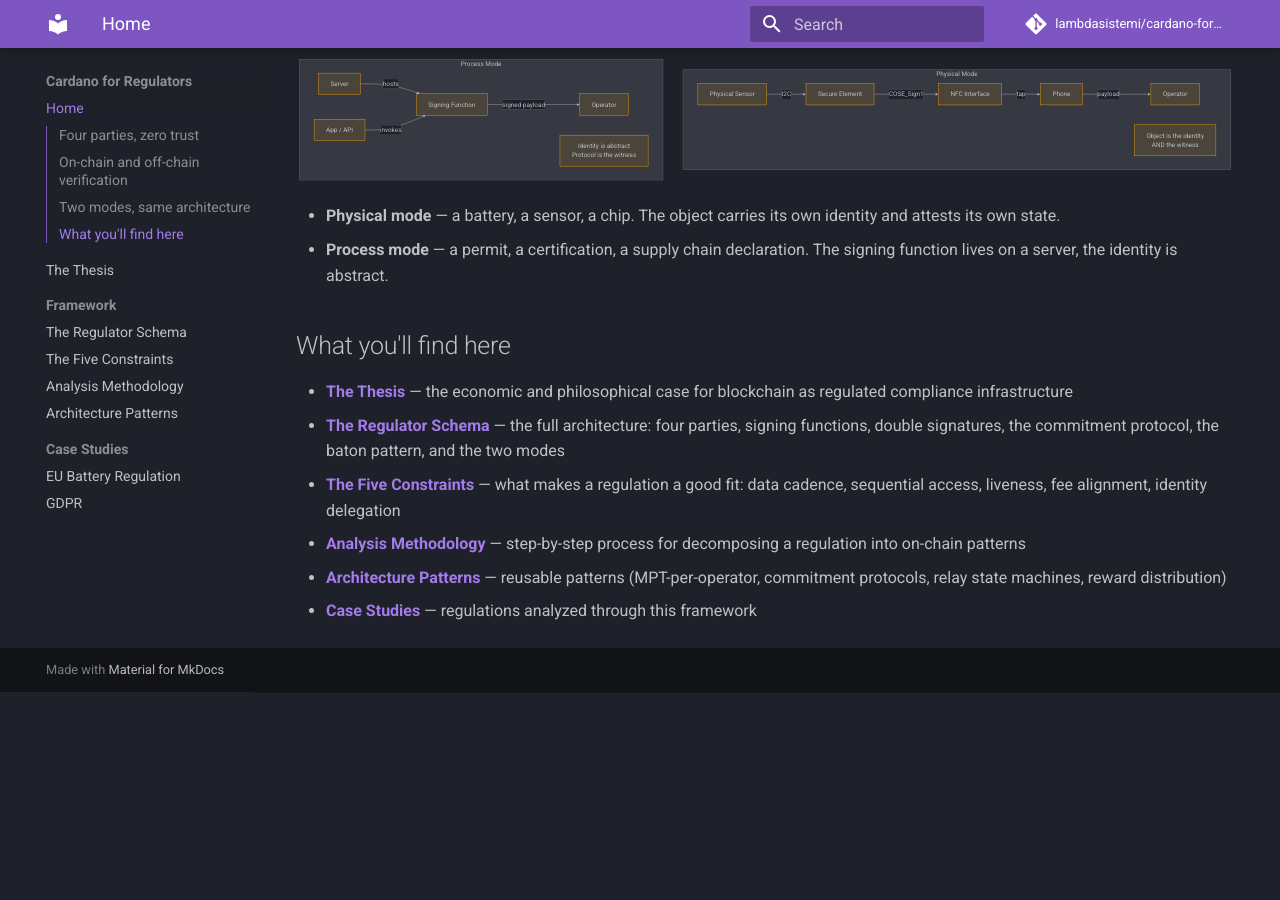
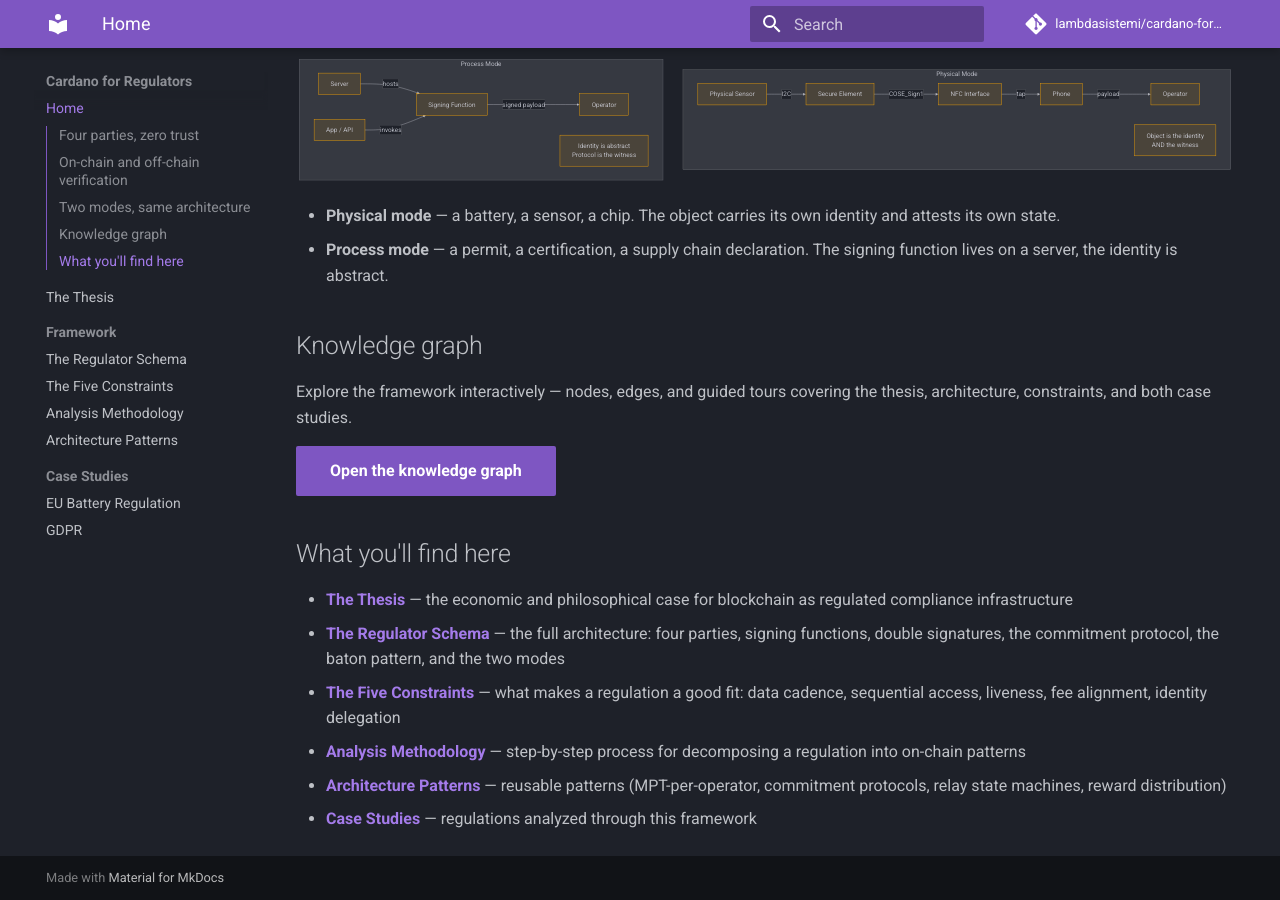
Before and after one commit to lambdasistemi/cardano-for-regulators, an MkDocs documentation site: the page built from docs/index.md, in a window 1280 px wide and 900 px high, scrolled down 2121 px. Built offline with MkDocs 1.6.1 and Material for MkDocs 9.7.7, drawn with Linux system fonts in a browser that asks for light colours; comment, search, counter and statistics services are not loaded; before the commit the page ends 2813 px from its top, so only the background shows below that.

Commit message:
Add knowledge graph with 5 guided tours
49 nodes, 56 edges across 8 kinds (party, protocol, concept,
artifact, constraint, case-study, gdpr-element, risk).

Tours: framework overview, on-chain architecture, GDPR case study,
battery-to-GDPR comparison, five constraints deep dive (39 stops).

```diff
--- a/docs/index.md
+++ b/docs/index.md
@@ -87,6 +87,13 @@
 - **Process mode** — a permit, a certification, a supply chain declaration.
   The signing function lives on a server, the identity is abstract.
 
+## Knowledge graph
+
+Explore the framework interactively — nodes, edges, and guided tours
+covering the thesis, architecture, constraints, and both case studies.
+
+[**Open the knowledge graph**](https://lambdasistemi.github.io/graph-browser/?repo=lambdasistemi/cardano-for-regulators){ .md-button .md-button--primary }
+
 ## What you'll find here
 
 - [**The Thesis**](thesis.md) — the economic and philosophical case for
```
Also changed, not shown: .graph-browser.json (added), 8 other files.
